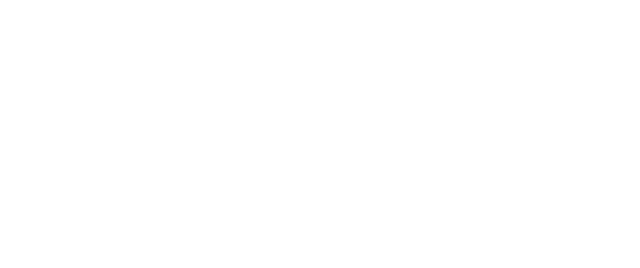
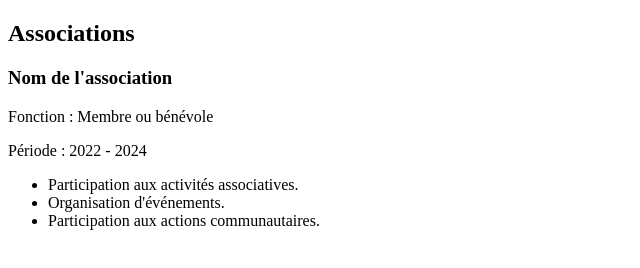
Before and after one commit to Reine008/mon-cv, a plain HTML site: page index.html in a window 1280 px wide. Shown: the whole page, without its empty margins (0-640 px from the left). Drawn offline with Linux system fonts and the light colour scheme.

Commit message:
Mise en place de la section associations

```diff
--- a/index.html
+++ b/index.html
@@ -7,6 +7,19 @@
     <title>Document</title>
 </head>
 <body>
+     <h2>Associations</h2>
+
+        <div>
+            <h3>Nom de l'association</h3>
+            <p>Fonction : Membre ou bénévole</p>
+            <p>Période : 2022 - 2024</p>
+            <ul>
+                <li>Participation aux activités associatives.</li>
+                <li>Organisation d'événements.</li>
+                <li>Participation aux actions communautaires.</li>
+            </ul>
+        </div>
+    </section>
 
 </body>
 </html>
```
